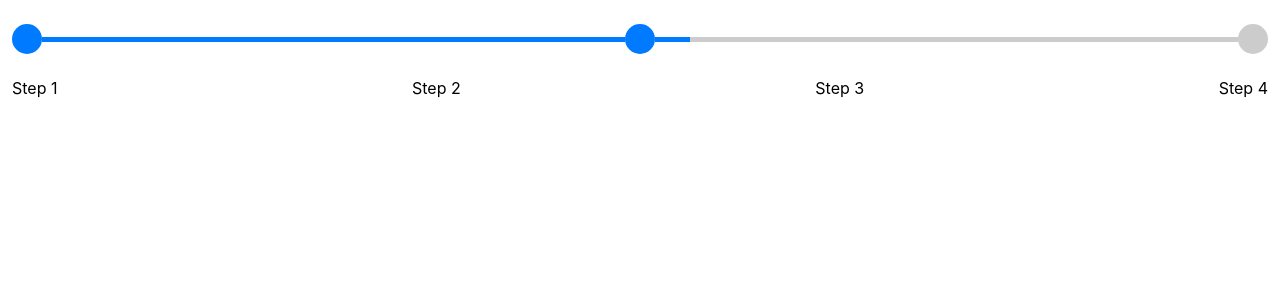
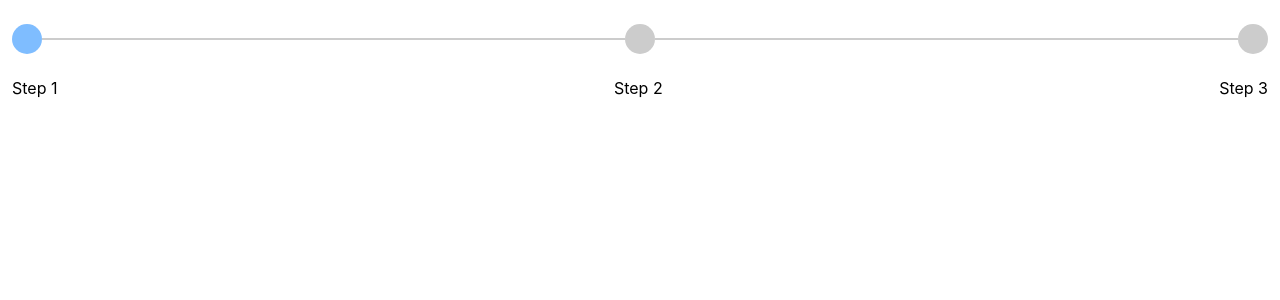
Before and after one commit to abhirna36/react-stepper, a React (Create React App) app: page / in a window 1280 px wide. Shown: the top 300 px of the page. Built offline with nearby package versions, Linux system fonts and the light colour scheme.

Commit message:
selectd color

```diff
--- a/src/component/Stepper.js
+++ b/src/component/Stepper.js
@@ -1,56 +1,101 @@
-import React, { useEffect, useState } from 'react'
+import React, { useEffect, useState } from "react";
 
 function Stepper(props) {
-    const {numberOfSteps,completedStepColor,inactiveStepColor,completedProgressColor,remainingProgressColor,activeStep,labelText} = props;
+  const {
+    numberOfSteps,
+    completedStepColor,
+    inactiveStepColor,
+    completedProgressColor,
+    remainingProgressColor,
+    activeStep,
+    labelText,
+  } = props;
 
   const [progressSteps, setProgressSteps] = useState([]);
+  const [labelArray, setLabelArray] = useState([]);
 
   useEffect(() => {
     let arr = [];
-        for(let i = 0; i<numberOfSteps; i++ ) {
+    for (let i = 0; i < numberOfSteps * 2 - 1; i++) {
       arr.push(i);
     }
     setProgressSteps(arr);
-    },[]);
+    arr = [];
+    for (let i = 0; i < numberOfSteps; i++) {
+      arr.push(i);
+    }
+    setLabelArray(arr);
+  }, [numberOfSteps]);
 
-    console.log("progress step length",progressSteps);
+  console.log("progress step length", progressSteps);
 
   return (
-        <div style={{flex: 1}}>
-        <div style={{display: "flex", flexDirection: 'row', justifyContent: 'space-between', alignItems: 'center', marginTop: 12, flex:1}}>
-            {/* {progressSteps.map((step, index) => {
-                return (
-                    <div style={{display: "flex", flexDirection: 'row', justifyContent: 'space-between', alignItems: 'center', marginTop: 12}}>
-                        <div style={{height: 30, width:30, borderRadius: 15,backgroundColor: completedStepColor, alignSelf: 'center'}} />
-                        {index !== progressSteps.length-1 && (
-                            <div style={{display: 'flex', flex: 1, width: 100,flexDirection: 'row', backgroundColor: activeStep > 1 ? completedProgressColor: '#cccccc'}}>
-                            <div style={{height: 5, width: 10, backgroundColor: completedProgressColor}}/>
+    <div style={{ flex: 1 }}>
+      <div
+        style={{
+          display: "flex",
+          width: "100%",
+          alignItems: "center",
+          marginTop: 12,
+        }}
+      >
+        {progressSteps.map((step, index) => {
+          return index % 2 !== 0 ? (
+            <div
+              style={{
+                height: 2,
+                display: "flex",
+                flex: 1,
+                flexDirection: "row",
+                backgroundColor:
+                  activeStep > 1
+                    ? completedProgressColor
+                    : remainingProgressColor,
+              }}
+            >
+              {/* <div style={{height:2, width: 10, backgroundColor: completedProgressColor}}/> */}
             </div>
-                        )}
-                    </div>
-                )
-            })} */}
-            {/* <div style={{display: 'flex', flex: 1, width: 100,flexDirection: 'row', backgroundColor: activeStep > 1 ? completedProgressColor: '#cccccc'}}>
-                            <div style={{height: 5, width: 10, backgroundColor: completedProgressColor}}/>
-                        </div> */}
-            <div style={{height: 30, width:30, borderRadius: 15,backgroundColor: completedStepColor, alignSelf: 'center'}}></div>
-                <div style={{display: 'flex', flex: 1, flexDirection: 'row', backgroundColor: activeStep > 1 ? completedProgressColor: remainingProgressColor}}>
-                    <div style={{height: 5, width: 10, backgroundColor: completedProgressColor}}/>
-                </div>
-            <div style={{height: 30,width:30, borderRadius: 15,backgroundColor: activeStep > 1 ? completedStepColor: inactiveStepColor}} />
-            <div style={{display: 'flex', flex: 1, flexDirection: 'row', backgroundColor: activeStep > 2? completedProgressColor: remainingProgressColor}}>
-                <div style={{height: 5, width: 35, backgroundColor: activeStep > 1 ? completedProgressColor: remainingProgressColor}} />
-            </div>
-            <div style={{height: 30, width: 30, borderRadius: 15,backgroundColor: activeStep > 2 ? completedStepColor: inactiveStepColor}} />
+          ) : (
+            <div
+              style={{
+                height: 30,
+                width: 30,
+                borderRadius: 15,
+                backgroundColor:
+                  (activeStep*2) > index
+                    ? completedStepColor
+                    : inactiveStepColor,
+                alignSelf: "center",
+              }}
+            />
+          );
+        })}
       </div>
 
-        <div style={{display: 'flex',flexDirection: 'row', justifyContent: 'space-between', alignItems: 'center', marginTop: 8}}>
-            {progressSteps.map((step, index) => {
-                return <p style={{color: activeStep === index ? 'black' : 'inactiveStepColor'}}>{labelText} {step+1}</p>
+      <div
+        style={{
+          display: "flex",
+          flexDirection: "row",
+          justifyContent: "space-between",
+          alignItems: "center",
+          marginTop: 8,
+        }}
+      >
+        {labelArray.map((step, index) => {
+          return (
+            <p
+              key={index}
+              style={{
+                color: activeStep === index ? "black" : "inactiveStepColor",
+              }}
+            >
+              {labelText} {step + 1}
+            </p>
+          );
         })}
       </div>
     </div>
-    )
+  );
 }
 
-export default Stepper
+export default Stepper;
--- a/src/views/Example.js
+++ b/src/views/Example.js
@@ -5,12 +5,12 @@ function Example() {
   return (
     <div style={{display: 'flex', margin: 12,}}>
       <Stepper
-        numberOfSteps={4}
-        completedStepColor={"#007bff"}
+        numberOfSteps={3}
+        completedStepColor={"#007bff80"}
         inactiveStepColor={"#cccccc"}
-        completedProgressColor={"#007bff"}
+        completedProgressColor={"#007bff80"}
         remainingProgressColor={"#cccccc"}
-        activeStep={2}
+        activeStep={1}
         labelText={'Step'}
       />
     </div>
```
Lines whose indentation alone changed are shown as unchanged.
